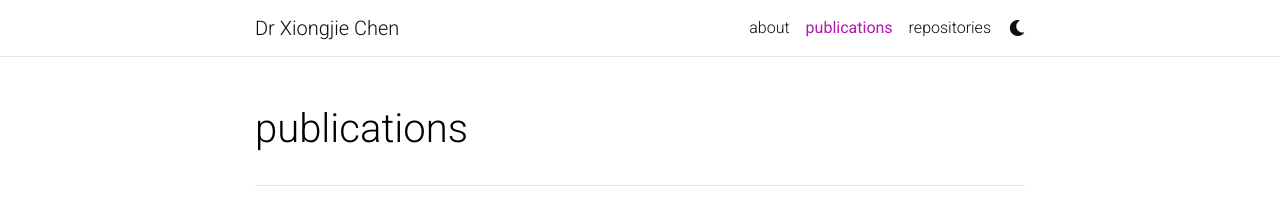
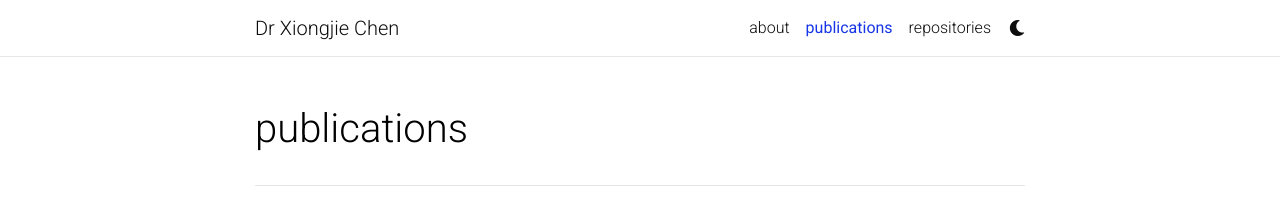
Before and after one commit to xiongjiechen/xiongjiechen.github.io, a Jekyll site: the page built from _pages/publications.md, in a window 1280 px wide. Shown: the top 206 px of the page. Built offline with Jekyll 4.4.1, drawn with Linux system fonts in a browser that asks for light colours; comment, search, counter and statistics services are not loaded; a style sheet for code colours, icons or effects is not loaded.

Commit message:
Update _variables.scss

```diff
--- a/_sass/_variables.scss
+++ b/_sass/_variables.scss
@@ -17,7 +17,7 @@ $green-color-lime:    #B7D12A !default;
 $green-color-dark:    #009f06 !default;
 $green-color-light:   #ddffdd !default;
 $green-color-bright:  #11D68B !default;
-$purple-color:        #B509AC !default;
+$purple-color:        #0B2CE6 !default;
 $light-purple-color:  lighten($purple-color, 25%);
 $pink-color:          #f92080 !default;
 $pink-color-light:    #ffdddd !default;
```
